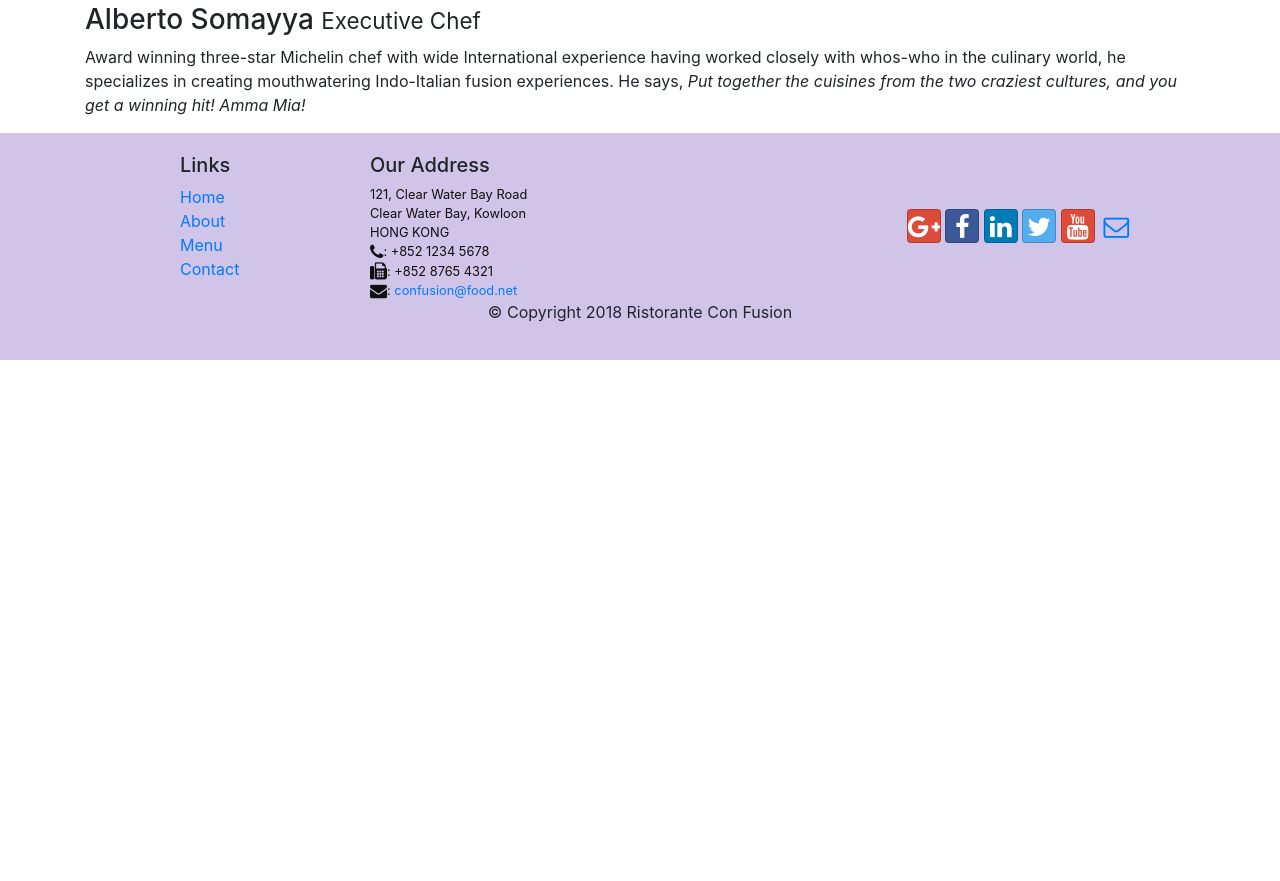
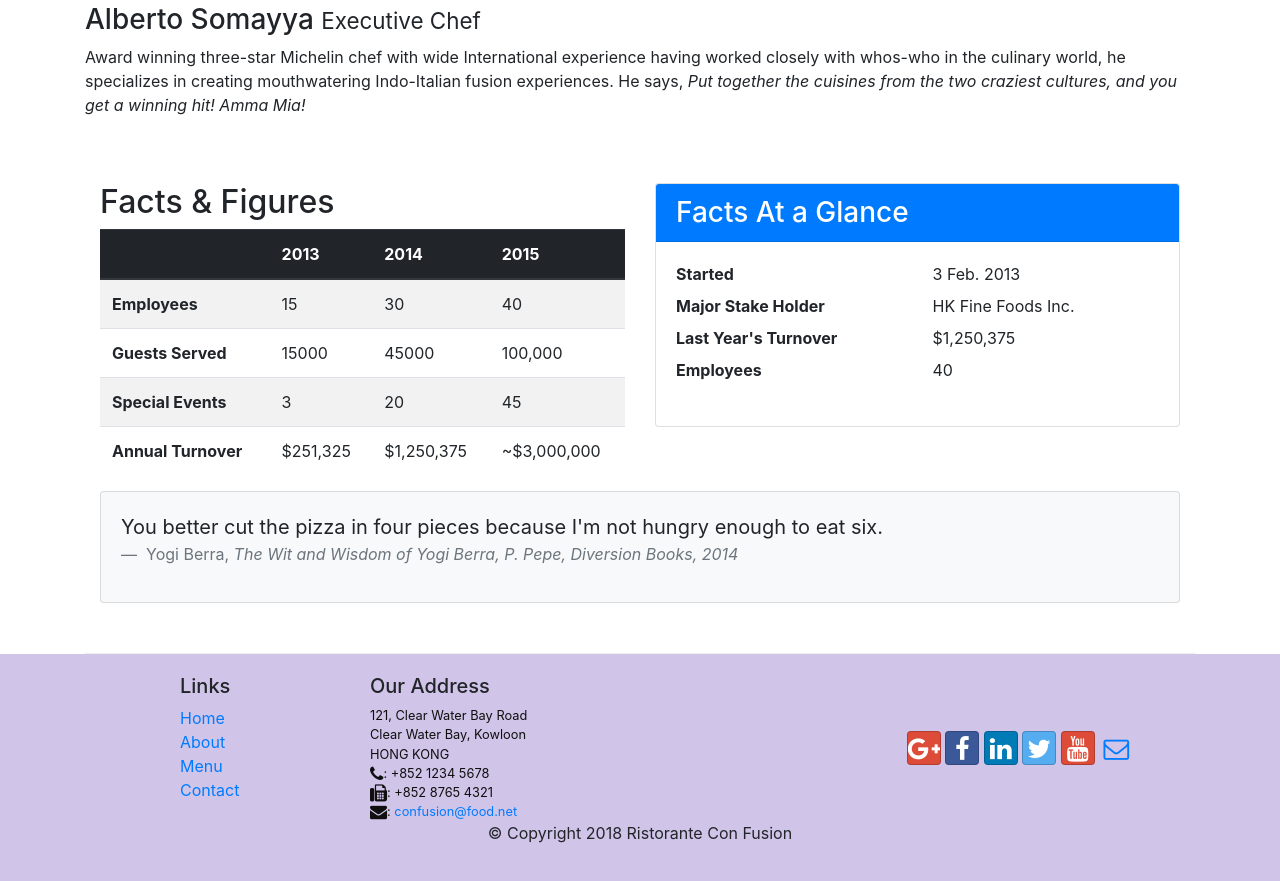
Before and after one commit to nguyenluongtrung/LAB1, a website: page aboutus.html in a window 1280 px wide. Shown: the part 1215-2096 px from the top of the page. Before the commit the page ends 1575 px from the top, so only its background shows below. Drawn offline with nearby package versions, Linux system fonts and the light colour scheme.

Commit message:
Tables and Cards

```diff
--- a/aboutus.html
+++ b/aboutus.html
@@ -1,42 +1,67 @@
 <!DOCTYPE html>
 <html lang="en">
+	<head>
+		<title>Ristorante Con Fusion: About Us</title>
+		<meta charset="utf-8" />
+		<meta
+			name="viewport"
+			content="width=device-width, initial-scale=1, shrink-to-fit=no"
+		/>
+		<meta http-equiv="x-ua-compatible" content="ie=edge" />
+		<!-- Bootstrap CSS -->
+		<link
+			rel="stylesheet"
+			href="node_modules/bootstrap/dist/css/bootstrap.min.css"
+		/>
+		<link
+			rel="stylesheet"
+			href="node_modules/font-awesome/css/font-awesome.min.css"
+		/>
+		<link
+			rel="stylesheet"
+			href="node_modules/bootstrap-social/bootstrap-social.css"
+		/>
 
-<head>
-
-    <title>Ristorante Con Fusion: About Us</title>
-    <meta charset="utf-8">
-    <meta name="viewport" content="width=device-width, initial-scale=1, shrink-to-fit=no">
-    <meta http-equiv="x-ua-compatible" content="ie=edge">
-    <!-- Bootstrap CSS -->
-    <link rel="stylesheet" href="node_modules/bootstrap/dist/css/bootstrap.min.css">
-    <link rel="stylesheet" href="node_modules/font-awesome/css/font-awesome.min.css">
-    <link rel="stylesheet" href="node_modules/bootstrap-social/bootstrap-social.css">
-
-    <link href="CSS/style.css" rel="stylesheet">
+		<link href="CSS/style.css" rel="stylesheet" />
 	</head>
 
 	<body>
 		<nav class="navbar navbar-dark navbar-expand-sm fixed-top">
 			<div class="container">
-            <button class="navbar-toggler" type="button" data-toggle="collapse" data-target="#Navbar">
+				<button
+					class="navbar-toggler"
+					type="button"
+					data-toggle="collapse"
+					data-target="#Navbar"
+				>
 					<span class="navbar-toggler-icon"></span>
 				</button>
 				<a class="navbar-brand" href="./index.html">Ristorante Con Fusion</a>
 				<div class="collapse navbar-collapse" id="Navbar">
 					<ul class="navbar-nav mr-auto">
-                    <li class="nav-item"><a class="nav-link" href="./index.html"><span class="fa fa-home fa-lg"></span> Home</a></li>
-<li class="nav-item active"><a class="nav-link" href="./aboutus.html"><span class="fa fa-info fa-lg"></span> About</a></li>
-<li class="nav-item"><a class="nav-link" href="#"><span class="fa fa-list fa-lg"></span> Menu</a></li>
-<li class="nav-item"><a class="nav-link" href="./contactus.html"><span class="fa fa-address-card fa-lg"></span> Contact</a></li>
-
-
+						<li class="nav-item">
+							<a class="nav-link" href="./index.html"
+								><span class="fa fa-home fa-lg"></span> Home</a
+							>
+						</li>
+						<li class="nav-item active">
+							<a class="nav-link" href="./aboutus.html"
+								><span class="fa fa-info fa-lg"></span> About</a
+							>
+						</li>
+						<li class="nav-item">
+							<a class="nav-link" href="#"
+								><span class="fa fa-list fa-lg"></span> Menu</a
+							>
+						</li>
+						<li class="nav-item">
+							<a class="nav-link" href="./contactus.html"
+								><span class="fa fa-address-card fa-lg"></span> Contact</a
+							>
+						</li>
 					</ul>
 				</div>
-
-
 			</div>
-
-
 		</nav>
 
 		<header class="jumbotron">
@@ -44,10 +69,13 @@
 				<div class="row row-header">
 					<div class="col-12 col-sm-6">
 						<h1>Ristorante con Fusion</h1>
-                    <p>We take inspiration from the World's best cuisines, and create a unique fusion experience. Our lipsmacking creations will tickle your culinary senses!</p>
+						<p>
+							We take inspiration from the World's best cuisines, and create a
+							unique fusion experience. Our lipsmacking creations will tickle
+							your culinary senses!
+						</p>
 					</div>
-                <div class="col-12 col-sm">
-                </div>
+					<div class="col-12 col-sm"></div>
 				</div>
 			</div>
 		</header>
@@ -60,20 +88,30 @@
 				</ol>
 				<div class="col-12">
 					<h3>About Us</h3>
-               <hr>
+					<hr />
 				</div>
 			</div>
 
 			<div class="row">
 				<div class="col-12 col-sm-6 col-md-6">
 					<h2>Our History</h2>
-                <p>Started in 2010, Ristorante con Fusion quickly established itself as a culinary icon par excellence in Hong Kong. With its unique brand of world fusion cuisine that can be found nowhere else, it enjoys patronage from the A-list clientele in Hong Kong.  Featuring four of the best three-star Michelin chefs in the world, you never know what will arrive on your plate the next time you visit us.</p>
-                <p>The restaurant traces its humble beginnings to <em>The Frying Pan</em>, a successful chain started by our CEO, Mr. Peter Pan, that featured for the first time the world's best cuisines in a pan.</p>
+					<p>
+						Started in 2010, Ristorante con Fusion quickly established itself as
+						a culinary icon par excellence in Hong Kong. With its unique brand
+						of world fusion cuisine that can be found nowhere else, it enjoys
+						patronage from the A-list clientele in Hong Kong. Featuring four of
+						the best three-star Michelin chefs in the world, you never know what
+						will arrive on your plate the next time you visit us.
+					</p>
+					<p>
+						The restaurant traces its humble beginnings to
+						<em>The Frying Pan</em>, a successful chain started by our CEO, Mr.
+						Peter Pan, that featured for the first time the world's best
+						cuisines in a pan.
+					</p>
 				</div>
-            <div>
+				<div></div>
 			</div>
-        </div>
-
 
 			<div class="row">
 				<div class="col col-sm col-md">
@@ -83,15 +121,37 @@
 							<h3>Peter Pan <small>Chief Epicurious Officer</small></h3>
 						</div>
 						<div class="d-none d-sm-block">
-                        <p>Our CEO, Peter, credits his hardworking East Asian immigrant parents who undertook the arduous journey to the shores of America with the intention of giving their children the best future. His mother's wizardy in the kitchen whipping up the tastiest dishes with whatever is available inexpensively at the supermarket, was his first inspiration to create the fusion cuisines for which <em>The Frying Pan</em> became well known. He brings his zeal for fusion cuisines to this restaurant, pioneering cross-cultural culinary connections.</p>
+							<p>
+								Our CEO, Peter, credits his hardworking East Asian immigrant
+								parents who undertook the arduous journey to the shores of
+								America with the intention of giving their children the best
+								future. His mother's wizardy in the kitchen whipping up the
+								tastiest dishes with whatever is available inexpensively at the
+								supermarket, was his first inspiration to create the fusion
+								cuisines for which <em>The Frying Pan</em> became well known. He
+								brings his zeal for fusion cuisines to this restaurant,
+								pioneering cross-cultural culinary connections.
+							</p>
 						</div>
 					</div>
 					<div>
 						<div>
-                        <h3>Dhanasekaran Witherspoon <small>Chief Food Officer</small></h3>
+							<h3>
+								Dhanasekaran Witherspoon <small>Chief Food Officer</small>
+							</h3>
 						</div>
 						<div class="d-none d-sm-block">
-                        <p>Our CFO, Danny, as he is affectionately referred to by his colleagues, comes from a long established family tradition in farming and produce. His experiences growing up on a farm in the Australian outback gave him great appreciation for varieties of food sources. As he puts it in his own words, <em>Everything that runs, wins, and everything that stays, pays!</em></p>
+							<p>
+								Our CFO, Danny, as he is affectionately referred to by his
+								colleagues, comes from a long established family tradition in
+								farming and produce. His experiences growing up on a farm in the
+								Australian outback gave him great appreciation for varieties of
+								food sources. As he puts it in his own words,
+								<em
+									>Everything that runs, wins, and everything that stays,
+									pays!</em
+								>
+							</p>
 						</div>
 					</div>
 					<div>
@@ -99,7 +159,13 @@
 							<h3>Agumbe Tang <small>Chief Taste Officer</small></h3>
 						</div>
 						<div class="d-none d-sm-block">
-                        <p>Blessed with the most discerning gustatory sense, Agumbe, our CTO, personally ensures that every dish that we serve meets his exacting tastes. Our chefs dread the tongue lashing that ensues if their dish does not meet his exacting standards. He lives by his motto, <em>You click only if you survive my lick.</em></p>
+							<p>
+								Blessed with the most discerning gustatory sense, Agumbe, our
+								CTO, personally ensures that every dish that we serve meets his
+								exacting tastes. Our chefs dread the tongue lashing that ensues
+								if their dish does not meet his exacting standards. He lives by
+								his motto, <em>You click only if you survive my lick.</em>
+							</p>
 						</div>
 					</div>
 					<div>
@@ -107,8 +173,96 @@
 							<h3>Alberto Somayya <small>Executive Chef</small></h3>
 						</div>
 						<div class="d-none d-sm-block">
-                        <p>Award winning three-star Michelin chef with wide International experience having worked closely with whos-who in the culinary world, he specializes in creating mouthwatering Indo-Italian fusion experiences. He says, <em>Put together the cuisines from the two craziest cultures, and you get a winning hit! Amma Mia!</em></p>
+							<p>
+								Award winning three-star Michelin chef with wide International
+								experience having worked closely with whos-who in the culinary
+								world, he specializes in creating mouthwatering Indo-Italian
+								fusion experiences. He says,
+								<em
+									>Put together the cuisines from the two craziest cultures, and
+									you get a winning hit! Amma Mia!</em
+								>
+							</p>
 						</div>
+					</div>
+				</div>
+			</div>
+
+			<div class="row row-content">
+				<div class="col-12 col-sm-6">
+					<h2>Facts &amp; Figures</h2>
+					<div class="table-responsive">
+						<table class="table table-striped">
+							<thead class="thead-dark">
+								<tr>
+									<th>&nbsp;</th>
+									<th>2013</th>
+									<th>2014</th>
+									<th>2015</th>
+								</tr>
+							</thead>
+							<tbody>
+								<tr>
+									<th>Employees</th>
+									<td>15</td>
+									<td>30</td>
+									<td>40</td>
+								</tr>
+								<tr>
+									<th>Guests Served</th>
+									<td>15000</td>
+									<td>45000</td>
+									<td>100,000</td>
+								</tr>
+								<tr>
+									<th>Special Events</th>
+									<td>3</td>
+									<td>20</td>
+									<td>45</td>
+								</tr>
+								<tr>
+									<th>Annual Turnover</th>
+									<td>$251,325</td>
+									<td>$1,250,375</td>
+									<td>~$3,000,000</td>
+								</tr>
+							</tbody>
+						</table>
+					</div>
+				</div>
+				<div class="col-12 col-sm-6">
+					<div class="card">
+						<h3 class="card-header bg-primary text-white">Facts At a Glance</h3>
+						<div class="card-body">
+							<dl class="row">
+								<dt class="col-6">Started</dt>
+								<dd class="col-6">3 Feb. 2013</dd>
+								<dt class="col-6">Major Stake Holder</dt>
+								<dd class="col-6">HK Fine Foods Inc.</dd>
+								<dt class="col-6">Last Year's Turnover</dt>
+								<dd class="col-6">$1,250,375</dd>
+								<dt class="col-6">Employees</dt>
+								<dd class="col-6">40</dd>
+							</dl>
+						</div>
+					</div>
+				</div>
+
+				<div class="col-12">
+					<div class="card card-body bg-light">
+						<blockquote class="blockquote">
+							<p class="mb-0">
+								You better cut the pizza in four pieces because I'm not hungry
+								enough to eat six.
+							</p>
+							<footer class="blockquote-footer">
+								Yogi Berra,
+								<cite title="Source Title"
+									>The Wit and Wisdom of Yogi Berra, P. Pepe, Diversion Books,
+									2014</cite
+								>
+							</footer>
+						</blockquote>
 					</div>
 				</div>
 			</div>
@@ -129,26 +283,46 @@
 					<div class="col-7 col-sm-5">
 						<h5>Our Address</h5>
 						<address>
-		              121, Clear Water Bay Road<br>
-		              Clear Water Bay, Kowloon<br>
-		              HONG KONG<br>
-		              <i class="fa fa-phone fa-lg"></i>: +852 1234 5678<br>
-<i class="fa fa-fax fa-lg"></i>: +852 8765 4321<br>
+							121, Clear Water Bay Road<br />
+							Clear Water Bay, Kowloon<br />
+							HONG KONG<br />
+							<i class="fa fa-phone fa-lg"></i>: +852 1234 5678<br />
+							<i class="fa fa-fax fa-lg"></i>: +852 8765 4321<br />
 							<i class="fa fa-envelope fa-lg"></i>:
 							<a href="mailto:confusion@food.net">confusion@food.net</a>
-
 						</address>
 					</div>
 					<div class="col-12 col-sm-4 align-self-center">
 						<div class="text-center">
-                        <a class="btn btn-social-icon btn-google" href="http://google.com/+"><i class="fa fa-google-plus"></i></a>
-                        <a class="btn btn-social-icon btn-facebook" href="http://www.facebook.com/profile.php?id="><i class="fa fa-facebook"></i></a>
-                        <a class="btn btn-social-icon btn-linkedin" href="http://www.linkedin.com/in/"><i class="fa fa-linkedin"></i></a>
-                        <a class="btn btn-social-icon btn-twitter" href="http://twitter.com/"><i class="fa fa-twitter"></i></a>
-                        <a class="btn btn-social-icon btn-google" href="http://youtube.com/"><i class="fa fa-youtube"></i></a>
-                        <a class="btn btn-social-icon" href="mailto:"><i class="fa fa-envelope-o"></i></a>
+							<a
+								class="btn btn-social-icon btn-google"
+								href="http://google.com/+"
+								><i class="fa fa-google-plus"></i
+							></a>
+							<a
+								class="btn btn-social-icon btn-facebook"
+								href="http://www.facebook.com/profile.php?id="
+								><i class="fa fa-facebook"></i
+							></a>
+							<a
+								class="btn btn-social-icon btn-linkedin"
+								href="http://www.linkedin.com/in/"
+								><i class="fa fa-linkedin"></i
+							></a>
+							<a
+								class="btn btn-social-icon btn-twitter"
+								href="http://twitter.com/"
+								><i class="fa fa-twitter"></i
+							></a>
+							<a
+								class="btn btn-social-icon btn-google"
+								href="http://youtube.com/"
+								><i class="fa fa-youtube"></i
+							></a>
+							<a class="btn btn-social-icon" href="mailto:"
+								><i class="fa fa-envelope-o"></i
+							></a>
 						</div>
-
 					</div>
 				</div>
 				<div class="row justify-content-center">
@@ -158,7 +332,5 @@
 				</div>
 			</div>
 		</footer>
-
 	</body>
-
 </html>
```
Lines whose indentation alone changed are shown as unchanged.
